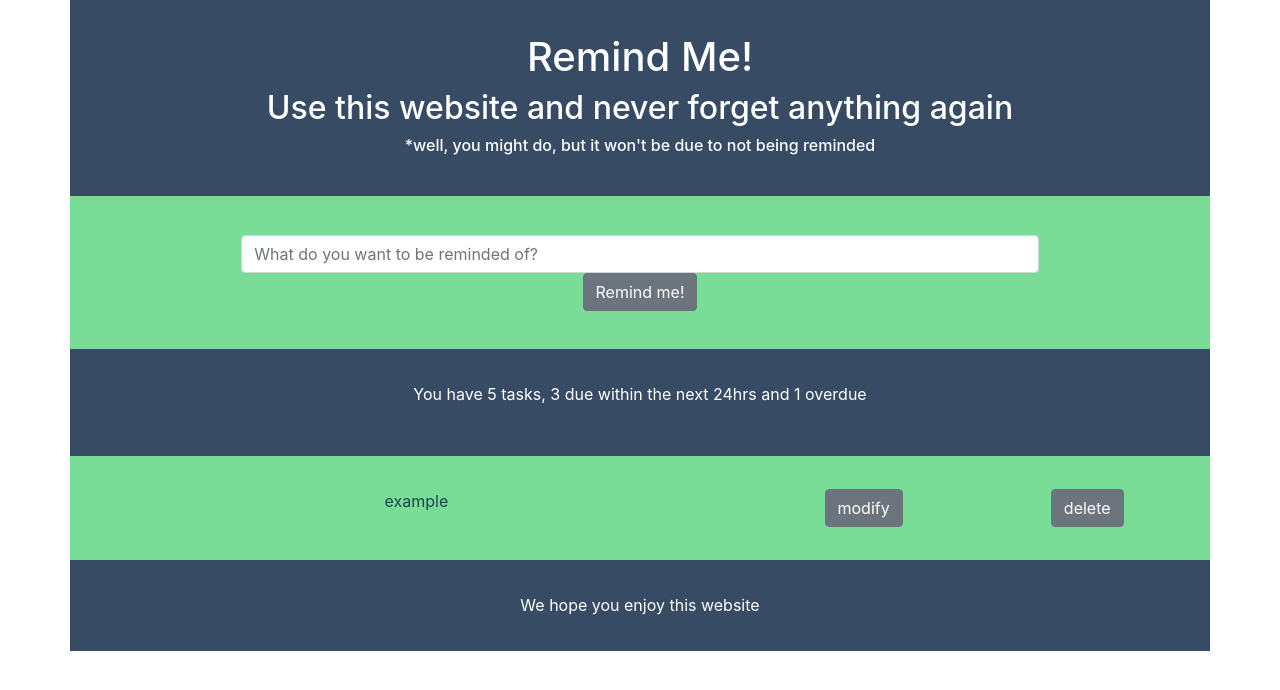
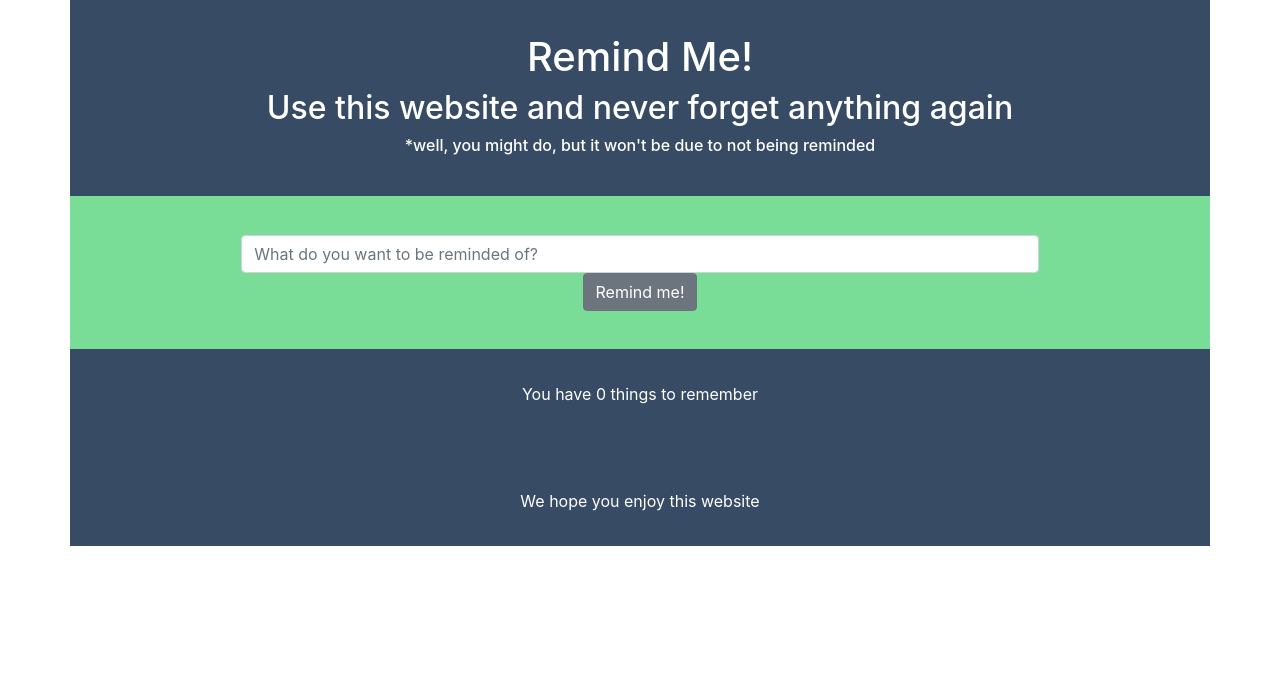
Before and after one commit to Daveu1983/remind-app-frontend, a React app: page / in a window 1280 px wide. Shown: the top 690 px of the page. Built offline with nearby package versions, Linux system fonts and the light colour scheme.

Commit message:
removed the labels from the form, along with unused name and id from input tags, added functionality that will store tasks entered and update the number of tasks

```diff
--- a/src/App.js
+++ b/src/App.js
@@ -8,15 +8,30 @@ import SummaryOfItems from "./components/SummaryOfItems";
 
 
 
+class App extends Component {
+  state = {
+    items: []
+  }
 
-class App extends Component {
+  addItem = (itemDescription) =>{
+    let currentItems = this.state.items;
+    currentItems.push(itemDescription);
+    this.setState({
+      items: currentItems
+    })
+  }
+
   render() {
     return (
       <div className="App">
         <Header />
-        <AddItem />
-        <SummaryOfItems />
-        <ExistingItems />
+        <AddItem addItemFunction={this.addItem}/>
+        <SummaryOfItems itemCount = {this.state.items.length}/>
+        {
+          this.state.items.map(function(element, index){
+            return <ExistingItems itemDescription={element} key={index}/>;
+        })
+        }
         <Footer />
       </div>
     );
--- a/src/components/AddItem.js
+++ b/src/components/AddItem.js
@@ -1,19 +1,32 @@
 import React, { Component } from "react";
 
 class AddItem extends Component {
+
+  state ={
+    itemDescription: ""
+  }
+
+  addItemClicked = () => {
+    this.props.addItemFunction(this.state.itemDescription);
+  }
+
+  inputBoxChanged = (event) =>{
+    this.setState({itemDescription: event.target.value})
+  }
+
   render() {
     return (
       <div className="container generalContent">
         <form className="formInTheCentre">
             <div className="row">
                 <div className="col-12">
-                    <label htmlFor="reminder" className="sr-only">remind me</label>
-                    <input id="reminder" className="form-control" type="text"name="reminder"
+                    <input onChange={this.inputBoxChanged} className="form-control" type="text"
                     placeholder="What do you want to be reminded of? "/>
                 </div>
                 <div className="col-12 text-center">
-                    <button id="remindMe" className="btn btn-secondary"
-                    name="reminder" type="submit">Remind me!</button>
+                    <button className="btn btn-secondary" type="button" onClick={this.addItemClicked}>
+                    Remind me!
+                    </button>
                 </div>
             </div>
         </form>
--- a/src/components/ExistingItems.js
+++ b/src/components/ExistingItems.js
@@ -5,7 +5,7 @@ class ExistingItems extends Component {
     return (
       <div className="container">
         <div className="row generalContent">
-            <div className="col-md-7 col-12 text-center">example</div>
+            <div className="col-md-7 col-12 text-center">{this.props.itemDescription}</div>
             <div className="col-md-3 col-12 text-center"><button className="btn btn-secondary" name="modify"
                 type="submit">modify</button></div>
             <div className="col-md-2 col-12 text-center"><button className="btn btn-secondary" name="delete"
--- a/src/components/SummaryOfItems.js
+++ b/src/components/SummaryOfItems.js
@@ -1,39 +1,17 @@
 import React, { Component } from "react";
-
-let totalTasks = 5;
-let dueSoonTasks = 3;
-let overdueTasks = 1;
-let wordTask = "tasks";
-
-if (totalTasks === 1){
-    wordTask = "task";
-}
 
 class SummaryOfItems extends Component {
   render() {
-    if (totalTasks > 0){
     return (
         <div className="container">
             <div className="row generalText">
                 <div className="col-12">
-                        <p>You have {totalTasks} {wordTask}, {dueSoonTasks} due within the next 24hrs
-                        and {overdueTasks} overdue</p>
-                    </div>
-                </div>
-            </div>
-        );
-    } else{
-        return(
-            <div className="container">
-                <div class="row generalText">
-                    <div className="col-12">
-                        <p>Add a task above and get started</p>
+                    <p>You have {this.props.itemCount} things to remember</p>
                 </div>
             </div>
         </div>
     );
   }
 }
-}
 
 export default SummaryOfItems;
```
Lines whose indentation alone changed are shown as unchanged.
